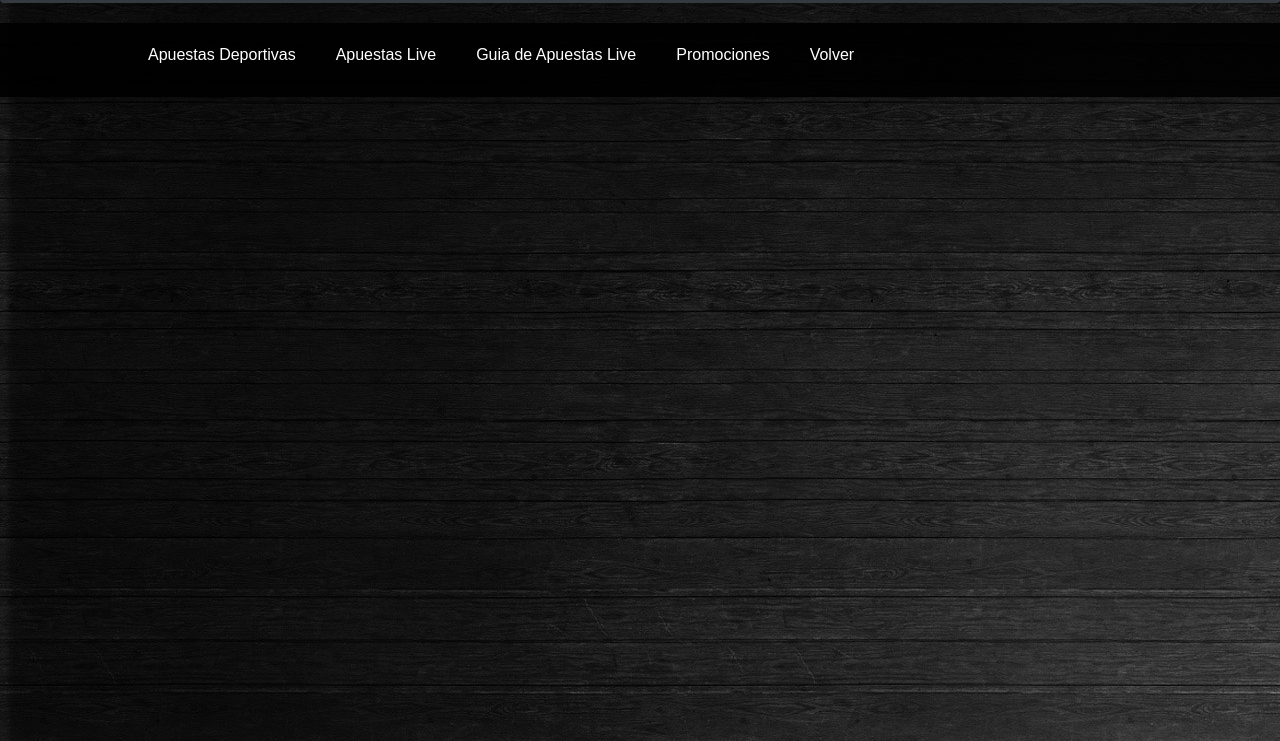
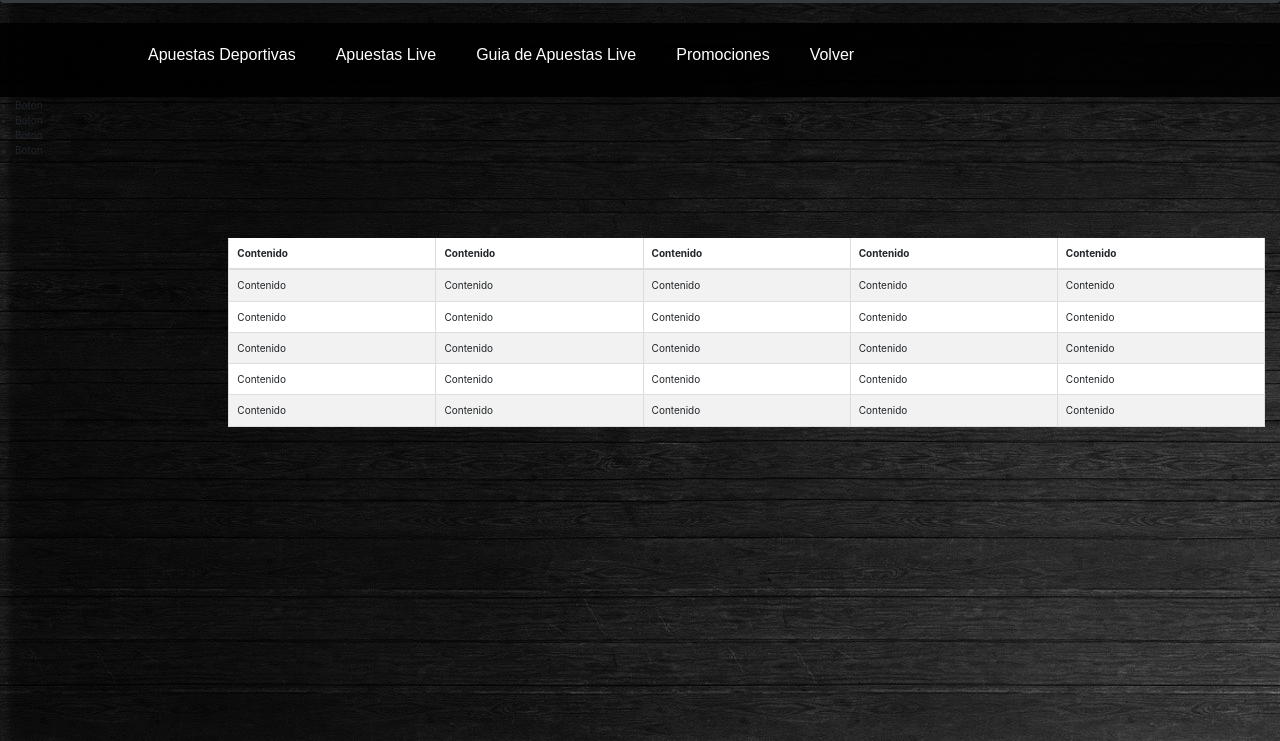
Before and after one commit to Mayoralius/BetYourSoul, a plain HTML site: page sports.html in a window 1280 px wide. Shown: the part 59-800 px from the top of the page. Drawn offline with nearby package versions, Linux system fonts and the light colour scheme; files whose address does not match are found by name.

Commit message:
Add files via upload

```diff
--- a/sports.html
+++ b/sports.html
@@ -20,7 +20,7 @@
         <a class="navbar-brand" href="/">
           <img src="img/logo.jpg" style="width: 20%;">
         </a>
-        <button class="navbar-toggler" type="button" data-toggle="collapse" data-target="#navbarNav" aria-controls="navbarNav" aria-expanded="false" aria-label="Toggle navigation">
+        <button class="navbar-toggler" type="button" data-toggle="collapse" data-target="#navbarNav" aria-controls="navbarNav" aria-expanded="false" aria-label="Toggle navigation" onclick="location.href='file:///D:/HTML/index.html'">
           <span class="navbar-toggler-icon"></span>
         </button>
         <div class="collapse navbar-collapse" id="navbarNav">
@@ -55,6 +55,74 @@
     </section>
   </header>
 
+  <div class = "container-fluid responsive">
+	<div class = "row">
+		<div class = "col-md-2 sidebar">
+			<ul>
+				<li>Boton</li>
+				<li>Boton</li>
+				<li>Boton</li>
+				<li>Boton</li>
+				<li>Boton</li>
+				<li>Boton</li>
+				<li>Boton</li>
+				<li>Boton</li>
+				<li>Boton</li>
+			</ul>
+		</div>
+		<div class = "col-md-10 col-md-offset-2 table">
+			<div class = "table-responsive">
+				<table class ="table table-bordered table-striped table-hover">
+					<thead>
+						<tr>
+							<th>Contenido</th>
+							<th>Contenido</th>
+							<th>Contenido</th>
+							<th>Contenido</th>
+							<th>Contenido</th>
+						</tr>
+					</thead>
+					<tbody>
+						<tr>
+							<td>Contenido</td>
+							<td>Contenido</td>
+							<td>Contenido</td>
+							<td>Contenido</td>
+							<td>Contenido</td>
+						</tr>
+						<tr>
+							<td>Contenido</td>
+							<td>Contenido</td>
+							<td>Contenido</td>
+							<td>Contenido</td>
+							<td>Contenido</td>
+						</tr>
+						<tr>
+							<td>Contenido</td>
+							<td>Contenido</td>
+							<td>Contenido</td>
+							<td>Contenido</td>
+							<td>Contenido</td>
+						</tr>
+						<tr>
+							<td>Contenido</td>
+							<td>Contenido</td>
+							<td>Contenido</td>
+							<td>Contenido</td>
+							<td>Contenido</td>
+						</tr>
+						<tr>
+							<td>Contenido</td>
+							<td>Contenido</td>
+							<td>Contenido</td>
+							<td>Contenido</td>
+							<td>Contenido</td>
+						</tr>
+					</tbody>
+			</div>
+		</div>
+	</div>
+  </div>
 
 
     <div class="banner-wrapper">
```
